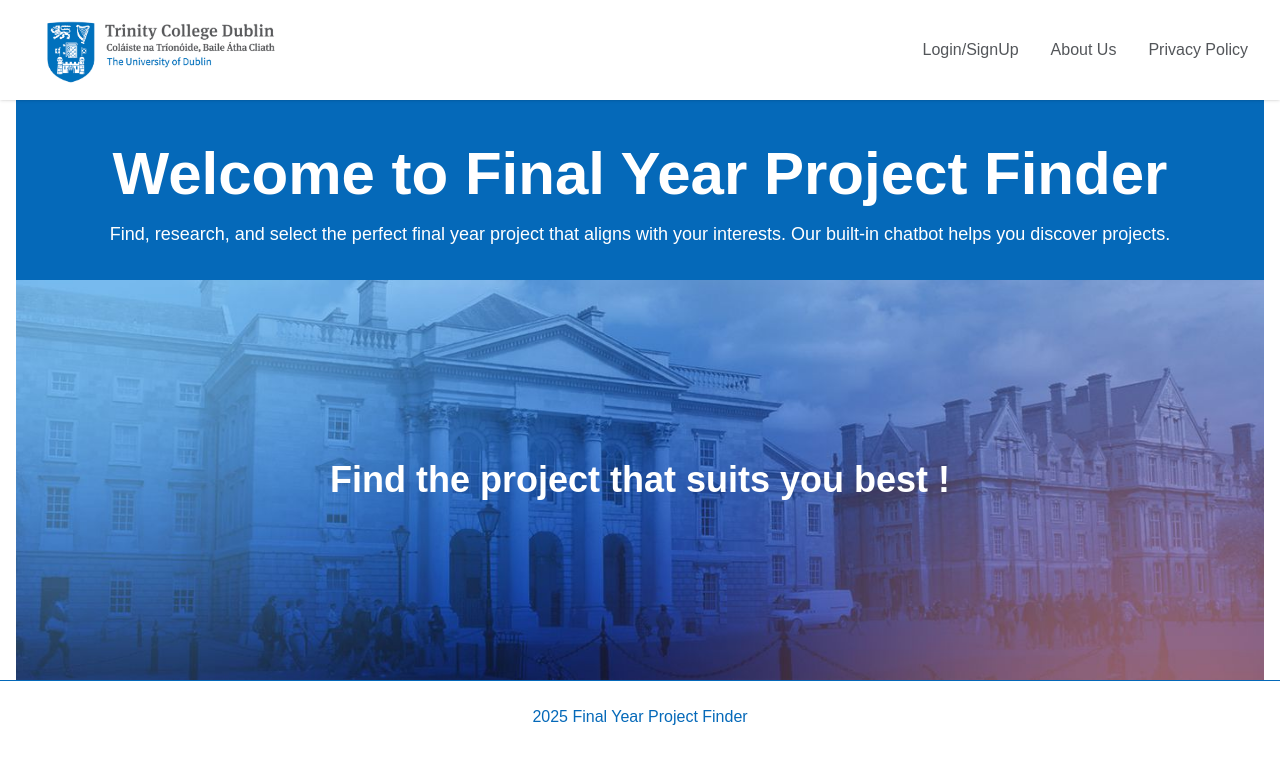
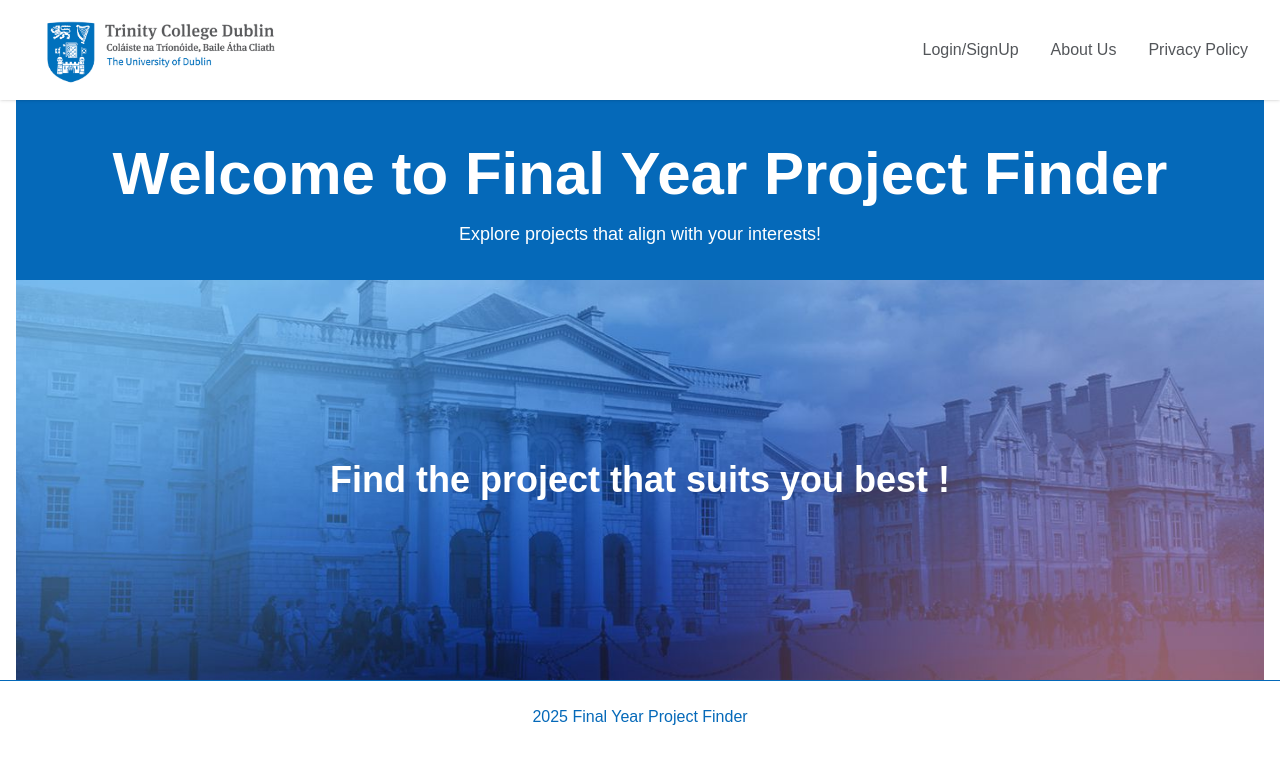
Before and after one commit to FinnCummins/Group13, a Next.js app in the folder frontend/: page / in a window 1280 px wide. Shown: the top 764 px of the page. Built offline with nearby package versions, Linux system fonts and the light colour scheme.

Commit message:
Saving my changes before switching branches

```diff
--- a/frontend/src/app/page.js
+++ b/frontend/src/app/page.js
@@ -20,8 +20,7 @@ export default function Home() {
         <section className="bg-[var(--foreground)] text-[var(--background)] pt-16 pb-8">
           <h1 className="text-6xl font-bold mb-4">Welcome to Final Year Project Finder</h1>
           <p className="text-lg">
-            Find, research, and select the perfect final year project that aligns with your interests.
-            Our built-in chatbot helps you discover projects.
+            Explore projects that align with your interests!
           </p>
         </section>
 
--- a/frontend/src/app/student/page.js
+++ b/frontend/src/app/student/page.js
@@ -4,8 +4,6 @@ import { useState } from 'react';
 import StudentNavbar from '@/components/StudentNavbar';
 
 export default function StudentHomePage() {
-
-
   return (
     <>
       <StudentNavbar />
```
